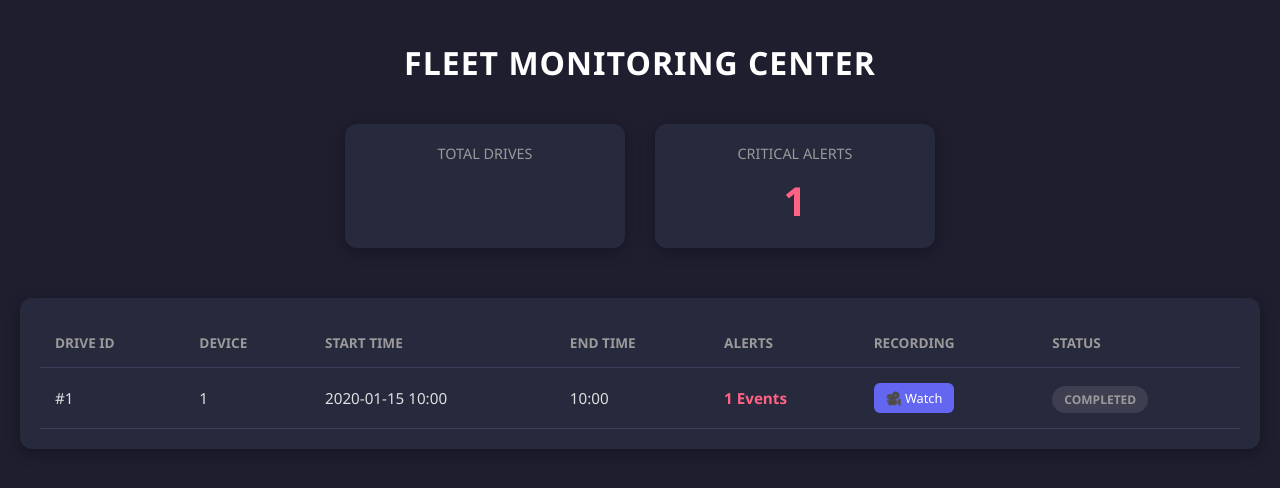
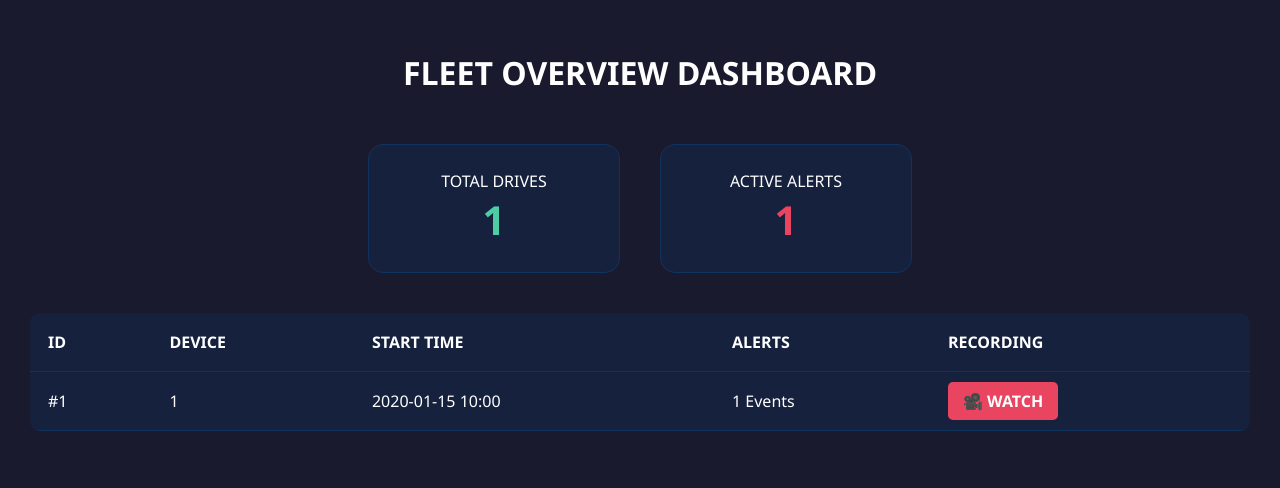
Before and after one commit to yoav-43/Final-Project-RPi, a Flask app: page / in a window 1280 px wide. Shown: the top 488 px of the page. Run offline with Flask 3, Linux system fonts and the light colour scheme; a database or web service that is not in the repository returns one stand-in record (values such as "Sample title"); some libraries are stand-ins or nearby versions.

Commit message:
Final production build with 4 charts and video

```diff
--- a/Website/wake_up/app.py
+++ b/Website/wake_up/app.py
@@ -1,11 +1,9 @@
 """
-DRIVER MONITORING FLEET MANAGEMENT - BACKEND SERVER
----------------------------------------------------
-Framework: Flask
-Database: PostgreSQL (Heroku)
-Description:
-    Central hub for the monitoring system. Ingests real-time telemetry,
-    manages drive sessions, and serves the management dashboard with video links.
+DRIVER MONITORING SYSTEM - CENTRAL SERVER (v3.0)
+-----------------------------------------------
+Author: Yoav Roy Project
+Description: Flask server handling high-frequency telemetry,
+             PostgreSQL persistence, and real-time dashboard rendering.
 """
 
 import os
@@ -16,126 +14,101 @@
 app = Flask(__name__)
 
 def get_db_connection():
-    """ Establishes a secure connection to Heroku PostgreSQL using SSL. """
-    DATABASE_URL = os.environ.get('DATABASE_URL')
-    conn = psycopg2.connect(DATABASE_URL, sslmode='require')
-    return conn
+    """ Establish secure SSL connection to Heroku Postgres. """
+    return psycopg2.connect(os.environ.get('DATABASE_URL'), sslmode='require')
 
-# --- SESSION MANAGEMENT ---
-
-@app.route('/api/start_drive', methods=['POST'])
-def start_drive():
-    """
-    Initiates a new drive session in the database.
-    Returns the unique 'drive_id' to the client.
-    """
-    data = request.json
-    device_id = data.get('device_id', 'unknown_device')
-
-    conn = get_db_connection()
-    cur = conn.cursor()
-    cur.execute(
-        "INSERT INTO drives (device_id, start_time) VALUES (%s, %s) RETURNING id",
-        (device_id, datetime.now())
-    )
-    drive_id = cur.fetchone()[0]
-    conn.commit()
-    cur.close()
-    conn.close()
-    return jsonify({"status": "success", "drive_id": drive_id})
-
-@app.route('/api/end_drive', methods=['POST'])
-def end_drive():
-    """
-    Finalizes a drive session by updating the end_time and storing
-     the permanent Cloudinary video link.
-    """
-    data = request.json
-    drive_id = data.get('drive_id')
-    video_url = data.get('video_url')
-
-    conn = get_db_connection()
-    cur = conn.cursor()
-    cur.execute(
-        "UPDATE drives SET end_time = %s, video_url = %s WHERE id = %s",
-        (datetime.now(), video_url, drive_id)
-    )
-    conn.commit()
-    cur.close()
-    conn.close()
-    return jsonify({"status": "drive_ended"})
-
-# --- TELEMETRY INGESTION ---
+# --- TELEMETRY API ---
 
 @app.route('/api/telemetry', methods=['POST'])
 def receive_telemetry():
-    """
-    Receives real-time metrics (EAR, PERCLOS, Pose) from the RPi
-    and logs them into the drive_logs table.
-    """
+    """ Ingests multi-dimensional telemetry from RPi. """
     data = request.json
     drive_id = data.get('drive_id')
-    ear = data.get('ear', 0.0)
-    is_distracted = data.get('is_distracted', False)
+
+    # Payload Extraction
+    metrics = {
+        "ear": data.get('ear', 0.0),
+        "perclos": data.get('perclos', 0.0),
+        "distracted": data.get('is_distracted', False),
+        "yaw": data.get('head_yaw', 0.0),
+        "pitch": data.get('head_pitch', 0.0)
+    }
 
     try:
         conn = get_db_connection()
         cur = conn.cursor()
-        # Log the specific telemetry entry
-        cur.execute(
-            "INSERT INTO drive_logs (drive_id, ear_value, is_distracted) VALUES (%s, %s, %s)",
-            (drive_id, ear, is_distracted)
-        )
-        # Update session heartbeat and alert counts
+
+        # 1. Insert detailed log
+        cur.execute("""
+            INSERT INTO drive_logs
+            (drive_id, ear_value, perclos_score, is_distracted, head_yaw, head_pitch)
+            VALUES (%s, %s, %s, %s, %s, %s)
+        """, (drive_id, metrics['ear'], metrics['perclos'], metrics['distracted'], metrics['yaw'], metrics['pitch']))
+
+        # 2. Update parent session heartbeat
         cur.execute("UPDATE drives SET end_time = CURRENT_TIMESTAMP WHERE id = %s", (drive_id,))
-        if is_distracted:
+
+        # 3. Increment alert count if fatigue/distraction detected
+        if metrics['distracted'] or metrics['perclos'] > 25:
             cur.execute("UPDATE drives SET total_alerts = total_alerts + 1 WHERE id = %s", (drive_id,))
 
         conn.commit()
-        cur.close()
-        conn.close()
+        cur.close(); conn.close()
         return jsonify({"status": "success"}), 201
     except Exception as e:
+        print(f"[DEBUG ERROR] Telemetry Ingestion Failed: {e}")
         return jsonify({"error": str(e)}), 500
 
-# --- DASHBOARD VIEWS ---
+# --- DATA FETCHING FOR CHARTS ---
+
+@app.route('/api/history/<int:drive_id>')
+def get_drive_history(drive_id):
+    """ Returns all telemetry points for Chart.js rendering. """
+    conn = get_db_connection()
+    cur = conn.cursor()
+    cur.execute("""
+        SELECT timestamp, ear_value, perclos_score, head_yaw, head_pitch, is_distracted
+        FROM drive_logs WHERE drive_id = %s ORDER BY timestamp ASC
+    """, (drive_id,))
+    rows = cur.fetchall()
+    cur.close(); conn.close()
+
+    history = [{
+        "time": r[0].strftime("%H:%M:%S"),
+        "ear": r[1], "perclos": r[2],
+        "yaw": r[3], "pitch": r[4], "distracted": r[5]
+    } for r in rows]
+    return jsonify(history)
+
+# --- VIEW ROUTES ---
 
 @app.route('/')
 def index():
-    """ Renders the main fleet manager overview with all sessions. """
+    """ Main Fleet Dashboard Overview. """
     conn = get_db_connection()
     cur = conn.cursor()
-    cur.execute("""
-        SELECT id, device_id, start_time, end_time, total_alerts, video_url
-        FROM drives ORDER BY start_time DESC
-    """)
+    cur.execute("SELECT id, device_id, start_time, end_time, total_alerts, video_url FROM drives ORDER BY start_time DESC")
     drives = cur.fetchall()
+    total_drives = len(drives)
     total_alerts = sum(d[4] for d in drives) if drives else 0
-    cur.close()
-    conn.close()
-    return render_template('index.html', drives=drives, total_alerts=total_alerts)
+    cur.close(); conn.close()
+    return render_template('index.html', drives=drives, total_drives=total_drives, total_alerts=total_alerts)
 
 @app.route('/drive/<int:drive_id>')
 def drive_dashboard(drive_id):
-    """ Renders detailed analytics and video player for a specific drive session. """
+    """ Detailed session analytics page. """
     conn = get_db_connection()
     cur = conn.cursor()
     cur.execute("SELECT id, device_id, start_time, end_time, total_alerts, video_url FROM drives WHERE id = %s", (drive_id,))
     drive = cur.fetchone()
-    cur.close()
-    conn.close()
+    cur.close(); conn.close()
 
-    if not drive: return "Drive not found", 404
+    if not drive: return "Drive Session Not Found", 404
 
-    drive_data = {
-        "id": drive[0],
-        "device": drive[1],
-        "start": drive[2].strftime("%Y-%m-%d %H:%M:%S") if drive[2] else "-",
-        "end": drive[3].strftime("%H:%M:%S") if drive[3] else "Active",
-        "alerts": drive[4],
-        "video_url": drive[5]
-    }
-    return render_template('drive.html', drive=drive_data)
+    d = {"id": drive[0], "device": drive[1], "start": drive[2], "end": drive[3], "alerts": drive[4], "video": drive[5]}
+    return render_template('drive.html', drive=d)
+
+# Include /api/start_drive and /api/end_drive here as previously defined...
 
 if __name__ == '__main__':
     app.run(debug=True)
--- a/Website/wake_up/templates/index.html
+++ b/Website/wake_up/templates/index.html
@@ -2,126 +2,48 @@
 <html lang="en">
 <head>
     <meta charset="UTF-8">
-    <meta name="viewport" content="width=device-width, initial-scale=1.0">
-    <title>Fleet Manager Overview</title>
+    <title>Fleet Manager | WakeUp</title>
     <style>
-        body {
-            background-color: #1e1e2f;
-            color: #e0e0e0;
-            font-family: 'Segoe UI', Tahoma, Geneva, Verdana, sans-serif;
-            padding: 20px;
-            margin: 0;
-        }
-        h1 { text-align: center; color: #ffffff; margin-bottom: 40px; letter-spacing: 1px;}
-
-        .stats-row { display: flex; justify-content: center; gap: 30px; margin-bottom: 50px; }
-        .stat-card {
-            background: #27293d;
-            padding: 20px 40px;
-            border-radius: 12px;
-            text-align: center;
-            box-shadow: 0 4px 15px rgba(0,0,0,0.3);
-            min-width: 200px;
-        }
-        .stat-label { color: #9a9a9a; font-size: 0.9rem; text-transform: uppercase; margin-bottom: 10px; }
-        .stat-value { font-size: 2.5rem; font-weight: bold; color: #00f2c3; }
-
-        .table-container {
-            background: #27293d;
-            border-radius: 12px;
-            padding: 20px;
-            box-shadow: 0 4px 15px rgba(0,0,0,0.3);
-            overflow-x: auto;
-        }
-        table { width: 100%; border-collapse: collapse; text-align: left; }
-        th { padding: 15px; color: #9a9a9a; text-transform: uppercase; font-size: 0.85rem; border-bottom: 1px solid #3d3d5c; }
-        td { padding: 15px; border-bottom: 1px solid #3d3d5c; font-size: 0.95rem; cursor: pointer; }
-        tr:hover { background: rgba(255,255,255,0.05); }
-
-        .alert-high { color: #ff6384; font-weight: bold; }
-        .alert-low { color: #00f2c3; }
-
-        .status-badge {
-            padding: 5px 12px;
-            border-radius: 20px;
-            font-size: 0.75rem;
-            font-weight: bold;
-        }
-        .status-active { background: rgba(0, 242, 195, 0.2); color: #00f2c3; }
-        .status-ended { background: rgba(255, 255, 255, 0.1); color: #9a9a9a; }
-
-        /* Video Button Style */
-        .btn-video {
-            display: inline-block;
-            padding: 6px 12px;
-            background-color: #6366f1;
-            color: white;
-            text-decoration: none;
-            border-radius: 6px;
-            font-size: 0.8rem;
-            transition: 0.3s;
-        }
-        .btn-video:hover { background-color: #4f46e5; }
-        .no-video { color: #525f7f; font-style: italic; font-size: 0.8rem; }
+        body { background: #1a1a2e; color: #fff; font-family: 'Segoe UI', sans-serif; margin: 0; padding: 30px; }
+        .header { text-align: center; margin-bottom: 50px; }
+        .stats-container { display: flex; justify-content: center; gap: 40px; margin-bottom: 40px; }
+        .card { background: #16213e; padding: 25px; border-radius: 15px; border: 1px solid #0f3460; text-align: center; min-width: 200px; }
+        .val { font-size: 2.5em; font-weight: bold; color: #4ecca3; }
+        table { width: 100%; border-collapse: collapse; background: #16213e; border-radius: 10px; overflow: hidden; }
+        th, td { padding: 18px; text-align: left; border-bottom: 1px solid #0f3460; }
+        tr:hover { background: #1f4068; cursor: pointer; }
+        .btn-video { background: #e94560; color: white; padding: 8px 15px; border-radius: 5px; text-decoration: none; font-weight: bold; }
     </style>
 </head>
 <body>
+    <div class="header"><h1>FLEET OVERVIEW DASHBOARD</h1></div>
 
-    <h1>FLEET MONITORING CENTER</h1>
-
-    <div class="stats-row">
-        <div class="stat-card">
-            <div class="stat-label">Total Drives</div>
-            <div class="stat-value">{{ total_drives }}</div>
-        </div>
-        <div class="stat-card">
-            <div class="stat-label">Critical Alerts</div>
-            <div class="stat-value" style="color: #ff6384;">{{ total_alerts }}</div>
-        </div>
+    <div class="stats-container">
+        <div class="card"><div class="label">TOTAL DRIVES</div><div class="val">{{ total_drives }}</div></div>
+        <div class="card"><div class="label">ACTIVE ALERTS</div><div class="val" style="color: #e94560;">{{ total_alerts }}</div></div>
     </div>
 
-    <div class="table-container">
     <table>
         <thead>
-                <tr>
-                    <th>Drive ID</th>
-                    <th>Device</th>
-                    <th>Start Time</th>
-                    <th>End Time</th>
-                    <th>Alerts</th>
-                    <th>Recording</th>
-                    <th>Status</th>
-                </tr>
+            <tr><th>ID</th><th>DEVICE</th><th>START TIME</th><th>ALERTS</th><th>RECORDING</th></tr>
         </thead>
         <tbody>
             {% for drive in drives %}
-                <tr>
-                    <td onclick="window.location.href='/drive/{{ drive[0] }}'">#{{ drive[0] }}</td>
+            <tr onclick="window.location.href='/drive/{{ drive[0] }}'">
+                <td>#{{ drive[0] }}</td>
                 <td>{{ drive[1] }}</td>
                 <td>{{ drive[2].strftime('%Y-%m-%d %H:%M') }}</td>
-                    <td>{{ drive[3].strftime('%H:%M') if drive[3] else '--:--' }}</td>
-                    <td class="{{ 'alert-high' if drive[4] > 0 else 'alert-low' }}">
-                        {{ drive[4] }} Events
-                    </td>
+                <td>{{ drive[4] }} Events</td>
                 <td>
                     {% if drive[5] %}
-                            <a href="{{ drive[5] }}" target="_blank" class="btn-video">🎥 Watch</a>
+                    <a href="{{ drive[5] }}" target="_blank" class="btn-video" onclick="event.stopPropagation();">🎥 WATCH</a>
                     {% else %}
-                            <span class="no-video">N/A</span>
-                        {% endif %}
-                    </td>
-                    <td>
-                        {% if drive[3] %}
-                            <span class="status-badge status-ended">COMPLETED</span>
-                        {% else %}
-                            <span class="status-badge status-active">ACTIVE</span>
+                    <span style="opacity: 0.5;">Processing...</span>
                     {% endif %}
                 </td>
             </tr>
             {% endfor %}
         </tbody>
     </table>
-    </div>
-
 </body>
 </html>
```
Also changed, not shown: Website/wake_up/init_db.py (+7 -19 lines), Website/wake_up/static/dashboard.js (+28 -132 lines), Website/wake_up/templates/drive.html (+24 -56 lines). Lines whose indentation alone changed are shown as unchanged.
